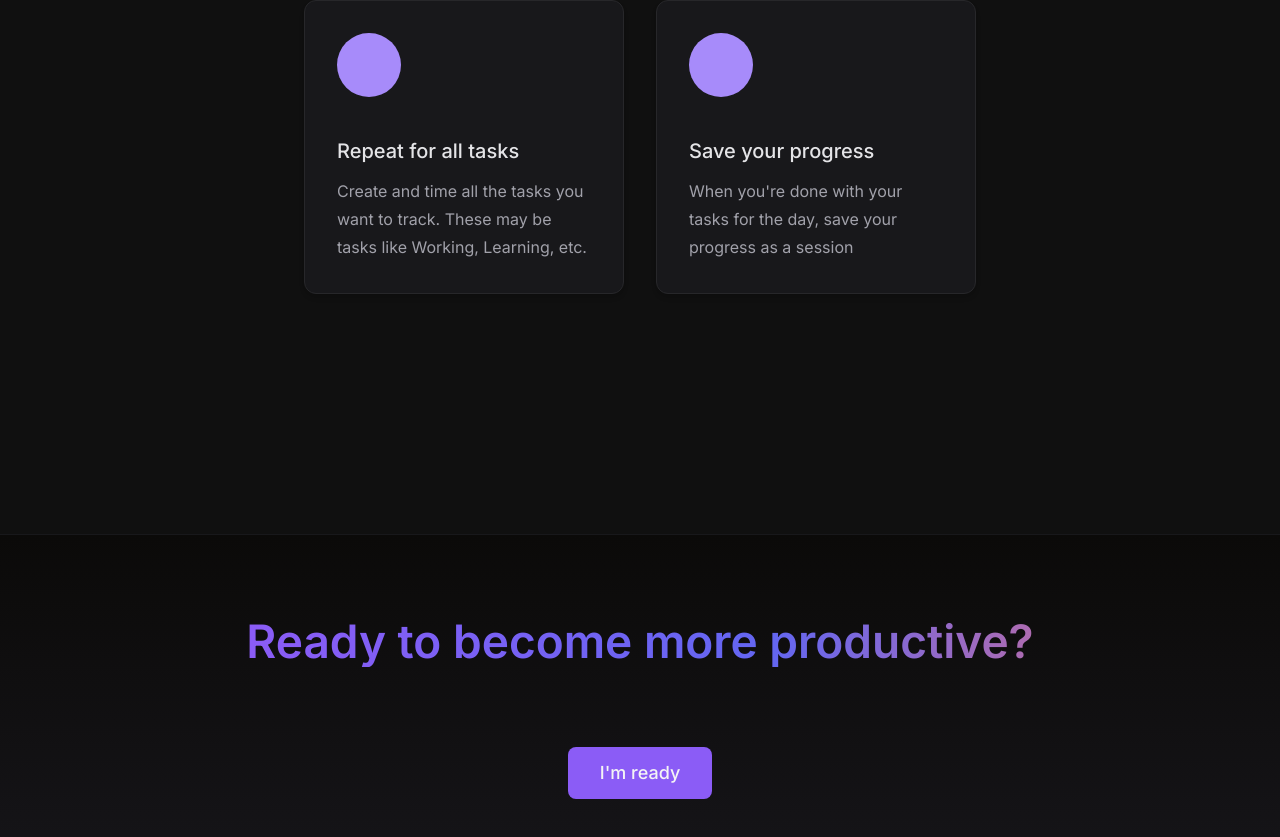
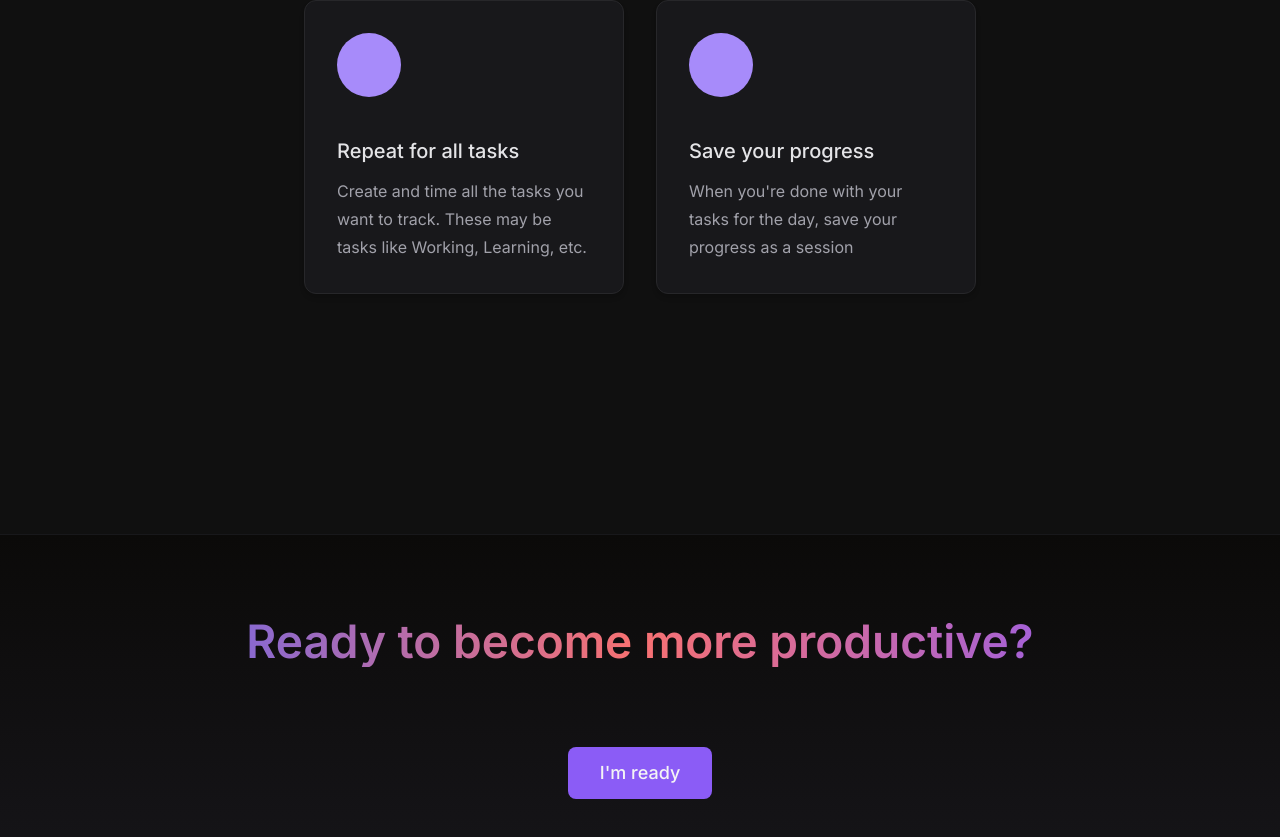
Before and after one commit to CarboxyDev/Effichron, a Next.js app: page / in a window 1280 px wide. Shown: the part 1531-2368 px from the top of the page. Built offline with nearby package versions, Linux system fonts and the light colour scheme; no server answers; some icons are missing; what tailwindcss-debug-screens would draw is missing.

Commit message:
Fix: Issue with magic text not wrapping

```diff
--- a/src/components/home/CTA.tsx
+++ b/src/components/home/CTA.tsx
@@ -5,11 +5,7 @@ export const CTA = () => {
   return (
     <>
       <FullWidthContainer className="bg-gradient-1 flex flex-col items-center justify-center py-20">
-        {/* Had to use this hack due to issues with magic-text not being allowed on md+ screens when coupled with md: */}
         <h3 className="magic-text hidden py-2 text-center text-3xl font-semibold md:block md:text-[46px]">
-          Ready to become more productive?
-        </h3>
-        <h3 className="text-gradient-1 py-2 text-center text-3xl font-semibold md:hidden md:text-[46px]">
           Ready to become more productive?
         </h3>
         <div>
--- a/src/styles/globals.css
+++ b/src/styles/globals.css
@@ -93,6 +93,7 @@ input:focus {
 }
 
 .magic-text {
+  display: inline-block;
   animation: background-pan 4s linear infinite;
   background: linear-gradient(
     to right,
@@ -105,7 +106,6 @@ input:focus {
   -webkit-background-clip: text;
   background-clip: text;
   -webkit-text-fill-color: transparent;
-  white-space: nowrap;
 }
 
 .magic-text-static {
```
